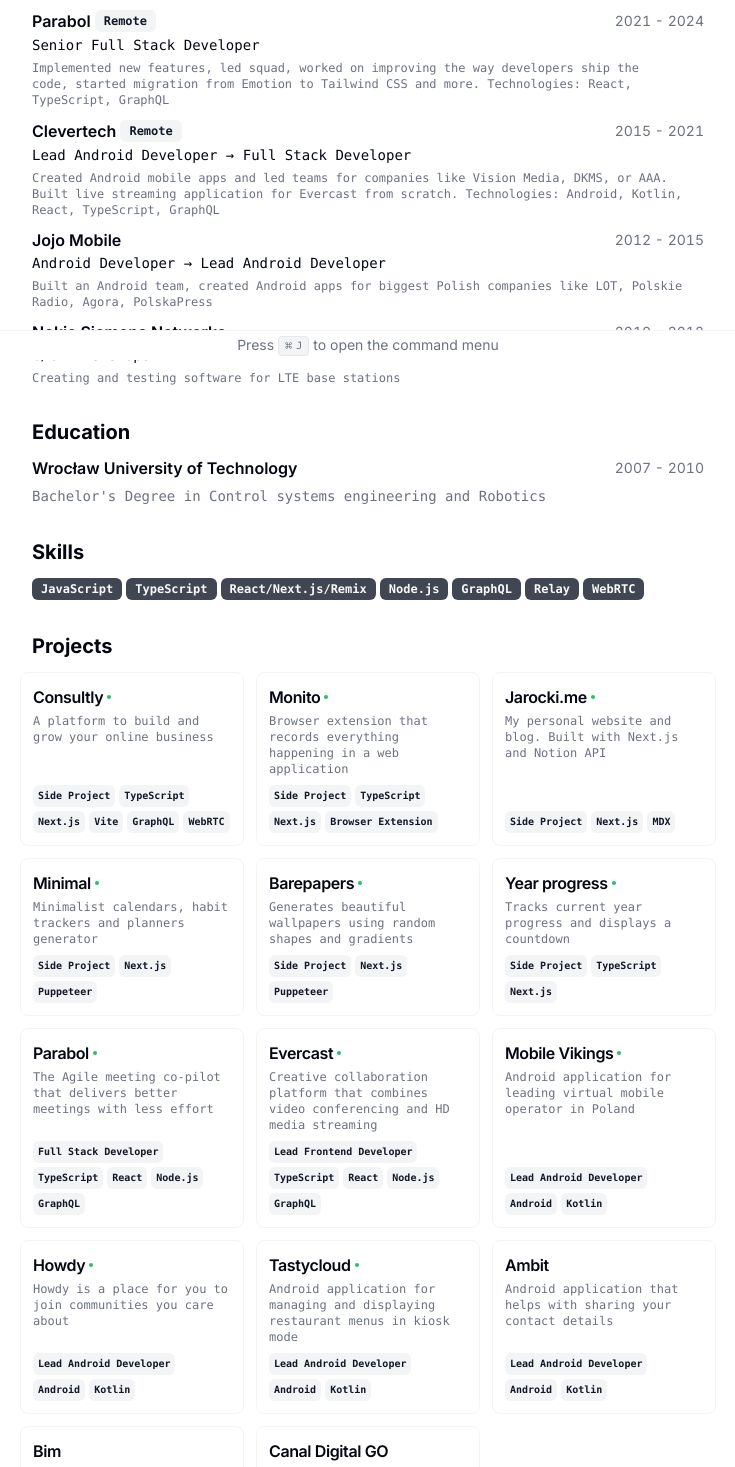
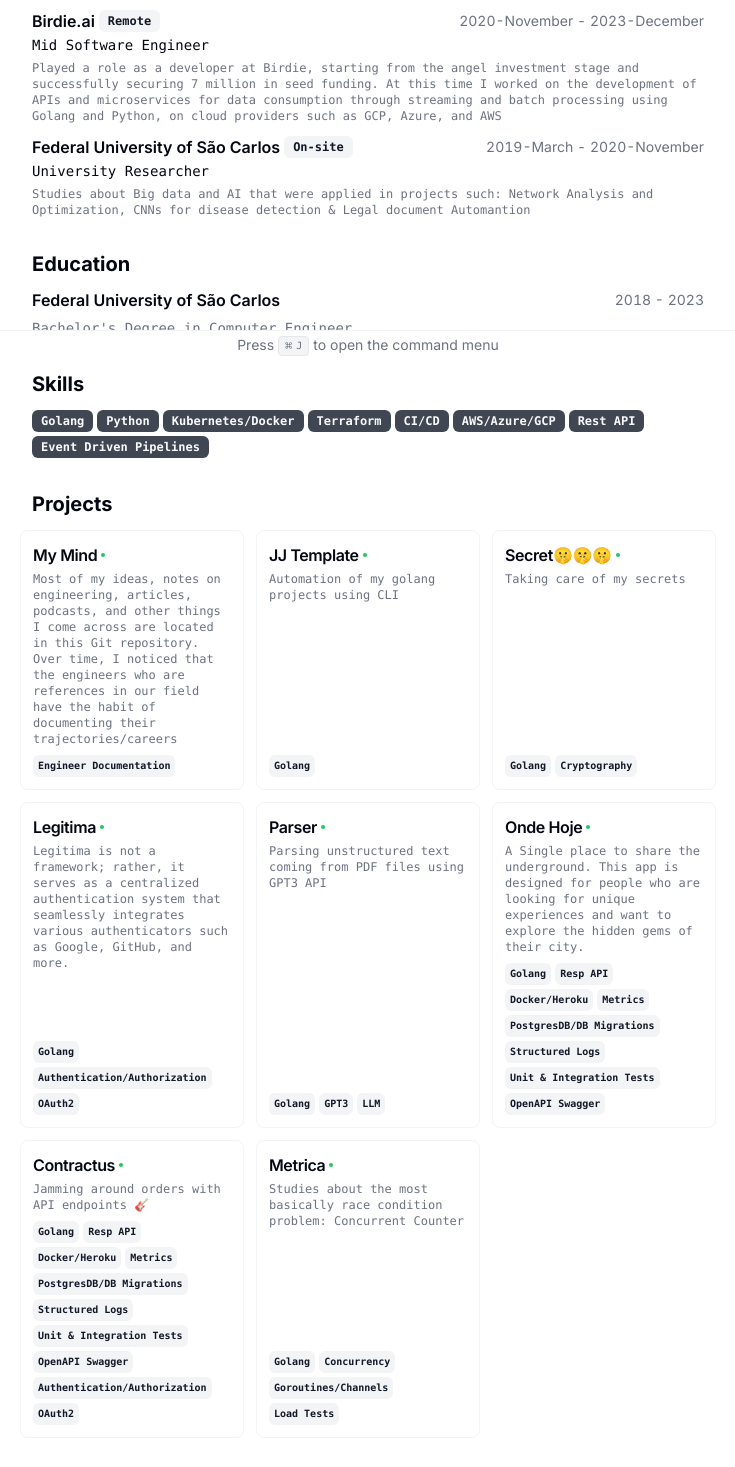
Before and after one commit to perebaj/cvtemplate, a Next.js app: page / in a window 1280 px wide. Shown: the part 440-1907 px from the top of the page, without its empty margins (272-1007 px from the left). Built offline with nearby package versions, Linux system fonts and the light colour scheme.

Commit message:
:sparkles: my cv | makefile

```diff
--- a/src/data/resume-data.tsx
+++ b/src/data/resume-data.tsx
@@ -20,259 +20,194 @@
 import { GitHubIcon, LinkedInIcon, XIcon } from "@/components/icons";
 
 export const RESUME_DATA = {
-  name: "Bartosz Jarocki",
-  initials: "BJ",
-  location: "Wrocław, Poland, CET",
-  locationLink: "https://www.google.com/maps/place/Wrocław",
+  name: "Jonathan Santos Silva",
+  initials: "JJ",
+  location: "Brazil, GMT-3",
+  locationLink: "",
   about:
-    "Full Stack Engineer focused on building products with extra attention to detail",
+    "Doer and thinker. Having fun hacking backend applications.",
   summary:
-    "As a Full Stack Engineer, I have successfully taken multiple products from 0 to 1. I lead teams effectively, ensuring an environment where people can do their best work. Currently, I work mostly with TypeScript, React, Node.js, and GraphQL. I have over 8 years of experience in working remotely with companies all around the world.",
-  avatarUrl: "https://avatars.githubusercontent.com/u/1017620?v=4",
-  personalWebsiteUrl: "https://jarocki.me",
+    "I am a software developer with 4 years of experience in building microservices, event-driven pipelines, and REST APIs using Golang and Python. I have extensive experience in managing various infrastructure components such as Kubernetes, networks, databases, and serverless services across multiple cloud environments such as AWS, GCP, and Azure.",
+  avatarUrl: "https://avatars.githubusercontent.com/u/39134841?v=4",
+  personalWebsiteUrl: "",
   contact: {
-    email: "bartosz.jarocki@hey.com",
-    tel: "+48530213401",
+    email: "perebaj@gmail.com",
+    tel: "+55996446051",
     social: [
       {
         name: "GitHub",
-        url: "https://github.com/BartoszJarocki",
+        url: "https://github.com/perebaj",
         icon: GitHubIcon,
       },
       {
         name: "LinkedIn",
-        url: "https://www.linkedin.com/in/bjarocki/",
+        url: "https://www.linkedin.com/in/jonathan-silva-3436861b7/",
         icon: LinkedInIcon,
-      },
-      {
-        name: "X",
-        url: "https://x.com/BartoszJarocki",
-        icon: XIcon,
       },
     ],
   },
   education: [
     {
-      school: "Wrocław University of Technology",
-      degree: "Bachelor's Degree in Control systems engineering and Robotics",
-      start: "2007",
-      end: "2010",
+      school: "Federal University of São Carlos",
+      degree: "Bachelor's Degree in Computer Engineer",
+      start: "2018",
+      end: "2023",
     },
   ],
   work: [
     {
-      company: "Parabol",
-      link: "https://parabol.co",
+      company: "Birdie.ai",
+      link: "https://birdie.ai/",
       badges: ["Remote"],
-      title: "Senior Full Stack Developer",
+      title: "Mid Software Engineer",
       logo: ParabolLogo,
-      start: "2021",
-      end: "2024",
+      start: "2020-November",
+      end: "2023-December",
       description:
-        "Implemented new features, led squad, worked on improving the way developers ship the code, started migration from Emotion to Tailwind CSS and more. Technologies: React, TypeScript, GraphQL",
+        "Played a role as a developer at Birdie, starting from the angel investment stage and successfully securing 7 million in seed funding. At this time I worked on the development of APIs and microservices for data consumption through streaming and batch processing using Golang and Python, on cloud providers such as GCP, Azure, and AWS",
     },
     {
-      company: "Clevertech",
-      link: "https://clevertech.biz",
-      badges: ["Remote"],
-      title: "Lead Android Developer → Full Stack Developer",
+      company: "Federal University of São Carlos",
+      link: "https://www.ufscar.br/",
+      badges: ["On-site"],
+      title: "University Researcher",
       logo: ClevertechLogo,
-      start: "2015",
-      end: "2021",
+      start: "2019-March",
+      end: "2020-November",
       description:
-        "Created Android mobile apps and led teams for companies like Vision Media, DKMS, or AAA. Built live streaming application for Evercast from scratch. Technologies: Android, Kotlin, React, TypeScript, GraphQL",
-    },
-    {
-      company: "Jojo Mobile",
-      link: "https://bsgroup.eu/",
-      badges: [],
-      title: "Android Developer → Lead Android Developer",
-      logo: JojoMobileLogo,
-      start: "2012",
-      end: "2015",
-      description:
-        "Built an Android team, created Android apps for biggest Polish companies like LOT, Polskie Radio, Agora, PolskaPress",
-    },
-    {
-      company: "Nokia Siemens Networks",
-      link: "https://www.nokia.com",
-      badges: [],
-      title: "C/C++ Developer",
-      logo: NSNLogo,
-      start: "2010",
-      end: "2012",
-      description: "Creating and testing software for LTE base stations",
+        "Studies about Big data and AI that were applied in projects such: Network Analysis and Optimization, CNNs for disease detection & Legal document Automantion",
     },
   ],
   skills: [
-    "JavaScript",
-    "TypeScript",
-    "React/Next.js/Remix",
-    "Node.js",
-    "GraphQL",
-    "Relay",
-    "WebRTC",
+    "Golang",
+    "Python",
+    "Kubernetes/Docker",
+    "Terraform",
+    "CI/CD",
+    "AWS/Azure/GCP",
+    "Rest API",
+    "Event Driven Pipelines",
   ],
   projects: [
     {
-      title: "Consultly",
+      title: "My Mind",
       techStack: [
-        "Side Project",
-        "TypeScript",
-        "Next.js",
-        "Vite",
-        "GraphQL",
-        "WebRTC",
+        "Engineer Documentation",
       ],
-      description: "A platform to build and grow your online business",
+      description: "Most of my ideas, notes on engineering, articles, podcasts, and other things I come across are located in this Git repository. Over time, I noticed that the engineers who are references in our field have the habit of documenting their trajectories/careers",
       logo: ConsultlyLogo,
       link: {
-        label: "consultly.com",
-        href: "https://consultly.com/",
+        label: "",
+        href: "https://github.com/perebaj/playground",
       },
     },
     {
-      title: "Monito",
-      techStack: ["Side Project", "TypeScript", "Next.js", "Browser Extension"],
-      description:
-        "Browser extension that records everything happening in a web application",
-      logo: MonitoLogo,
+      title: "JJ Template",
+      techStack: [
+        "Golang",
+      ],
+      description: "Automation of my golang projects using CLI",
+      logo: ConsultlyLogo,
       link: {
-        label: "monito.dev",
-        href: "https://monito.dev/",
+        label: "",
+        href: "https://github.com/perebaj/jjtemplate",
       },
     },
     {
-      title: "Jarocki.me",
-      techStack: ["Side Project", "Next.js", "MDX"],
-      description:
-        "My personal website and blog. Built with Next.js and Notion API",
-      logo: JarockiMeLogo,
+      title: "Secret🤫🤫🤫",
+      techStack: [
+        "Golang",
+        "Cryptography"
+      ],
+      description: "Taking care of my secrets",
+      logo: ConsultlyLogo,
       link: {
-        label: "github.com",
-        href: "https://jarocki.me/",
+        label: "",
+        href: "https://github.com/perebaj/secret",
       },
     },
     {
-      title: "Minimal",
-      techStack: ["Side Project", "Next.js", "Puppeteer"],
-      description:
-        "Minimalist calendars, habit trackers and planners generator",
-      logo: Minimal,
+      title: "Legitima",
+      techStack: [
+        "Golang",
+        "Authentication/Authorization",
+        "OAuth2"
+      ],
+      description: "Legitima is not a framework; rather, it serves as a centralized authentication system that seamlessly integrates various authenticators such as Google, GitHub, and more.",
+      logo: ConsultlyLogo,
       link: {
-        label: "useminimal.com",
-        href: "https://useminimal.com/",
+        label: "",
+        href: "https://github.com/perebaj/legitima",
       },
     },
     {
-      title: "Barepapers",
-      techStack: ["Side Project", "Next.js", "Puppeteer"],
-      description:
-        "Generates beautiful wallpapers using random shapes and gradients",
-      logo: BarepapersLogo,
+      title: "Parser",
+      techStack: [
+        "Golang",
+        "GPT3",
+        "LLM"
+      ],
+      description: "Parsing unstructured text coming from PDF files using GPT3 API",
+      logo: ConsultlyLogo,
       link: {
-        label: "barepapers.com",
-        href: "https://barepapers.com/",
+        label: "",
+        href: "https://github.com/perebaj/parser",
       },
     },
     {
-      title: "Year progress",
-      techStack: ["Side Project", "TypeScript", "Next.js"],
-      description: "Tracks current year progress and displays a countdown",
-      logo: YearProgressLogo,
+      title: "Onde Hoje",
+      techStack: [
+        "Golang",
+        "Resp API",
+        "Docker/Heroku",
+        "Metrics",
+        "PostgresDB/DB Migrations",
+        "Structured Logs",
+        "Unit & Integration Tests",
+        "OpenAPI Swagger",
+      ],
+      description: "A Single place to share the underground. This app is designed for people who are looking for unique experiences and want to explore the hidden gems of their city.",
+      logo: ConsultlyLogo,
       link: {
-        label: "getyearprogress.com",
-        href: "https://getyearprogress.com/",
+        label: "",
+        href: "https://github.com/perebaj/ondehj",
       },
     },
     {
-      title: "Parabol",
+      title: "Contractus",
       techStack: [
-        "Full Stack Developer",
-        "TypeScript",
-        "React",
-        "Node.js",
-        "GraphQL",
+        "Golang",
+        "Resp API",
+        "Docker/Heroku",
+        "Metrics",
+        "PostgresDB/DB Migrations",
+        "Structured Logs",
+        "Unit & Integration Tests",
+        "OpenAPI Swagger",
+        "Authentication/Authorization",
+        "OAuth2"
       ],
-      description:
-        "The Agile meeting co-pilot that delivers better meetings with less effort",
-      logo: ParabolLogo,
+      description: "Jamming around orders with API endpoints 🎸",
+      logo: ConsultlyLogo,
       link: {
-        label: "github.com",
-        href: "https://parabol.co/",
+        label: "",
+        href: "https://github.com/perebaj/contractus",
       },
     },
     {
-      title: "Evercast",
+      title: "Metrica",
       techStack: [
-        "Lead Frontend Developer",
-
-        "TypeScript",
-        "React",
-        "Node.js",
-        "GraphQL",
+        "Golang",
+        "Concurrency",
+        "Goroutines/Channels",
+        "Load Tests"
       ],
-      description:
-        "Creative collaboration platform that combines video conferencing and HD media streaming",
-      logo: EvercastLogo,
+      description: "Studies about the most basically race condition problem: Concurrent Counter",
+      logo: ConsultlyLogo,
       link: {
-        label: "evercast.us",
-        href: "https://www.evercast.us/",
+        label: "",
+        href: "https://github.com/perebaj/metrica",
       },
-    },
-    {
-      title: "Mobile Vikings",
-      techStack: ["Lead Android Developer", "Android", "Kotlin"],
-      description:
-        "Android application for leading virtual mobile operator in Poland",
-      logo: MobileVikingsLogo,
-      link: {
-        label: "mobilevikings.pl",
-        href: "https://mobilevikings.pl/",
-      },
-    },
-    {
-      title: "Howdy",
-      techStack: ["Lead Android Developer", "Android", "Kotlin"],
-      description:
-        "Howdy is a place for you to join communities you care about",
-      logo: Howdy,
-      link: {
-        label: "play.google.com",
-        href: "https://howdy.co/",
-      },
-    },
-    {
-      title: "Tastycloud",
-      techStack: ["Lead Android Developer", "Android", "Kotlin"],
-      description:
-        "Android application for managing and displaying restaurant menus in kiosk mode",
-      logo: TastyCloudLogo,
-      link: {
-        label: "tastycloud.fr",
-        href: "https://www.tastycloud.fr/",
-      },
-    },
-    {
-      title: "Ambit",
-      techStack: ["Lead Android Developer", "Android", "Kotlin"],
-      description:
-        "Android application that helps with sharing your contact details",
-      logo: AmbitLogo,
-    },
-    {
-      title: "Bim",
-      techStack: ["Lead Android Developer", "Android", "Kotlin"],
-      description:
-        "Android application that helps with booking a table in a restaurants",
-      logo: BimLogo,
-    },
-    {
-      title: "Canal Digital GO",
-      techStack: ["Lead Android Developer", "Android", "Kotlin"],
-      description:
-        "Video streaming mobile application for Canal Digital subscribers",
-      logo: CDGOLogo,
     },
   ],
 } as const;
```
Also changed, not shown: docker-compose.yaml (+13 -1 lines), 2 other files (tests, documents, lock files or other folders).
